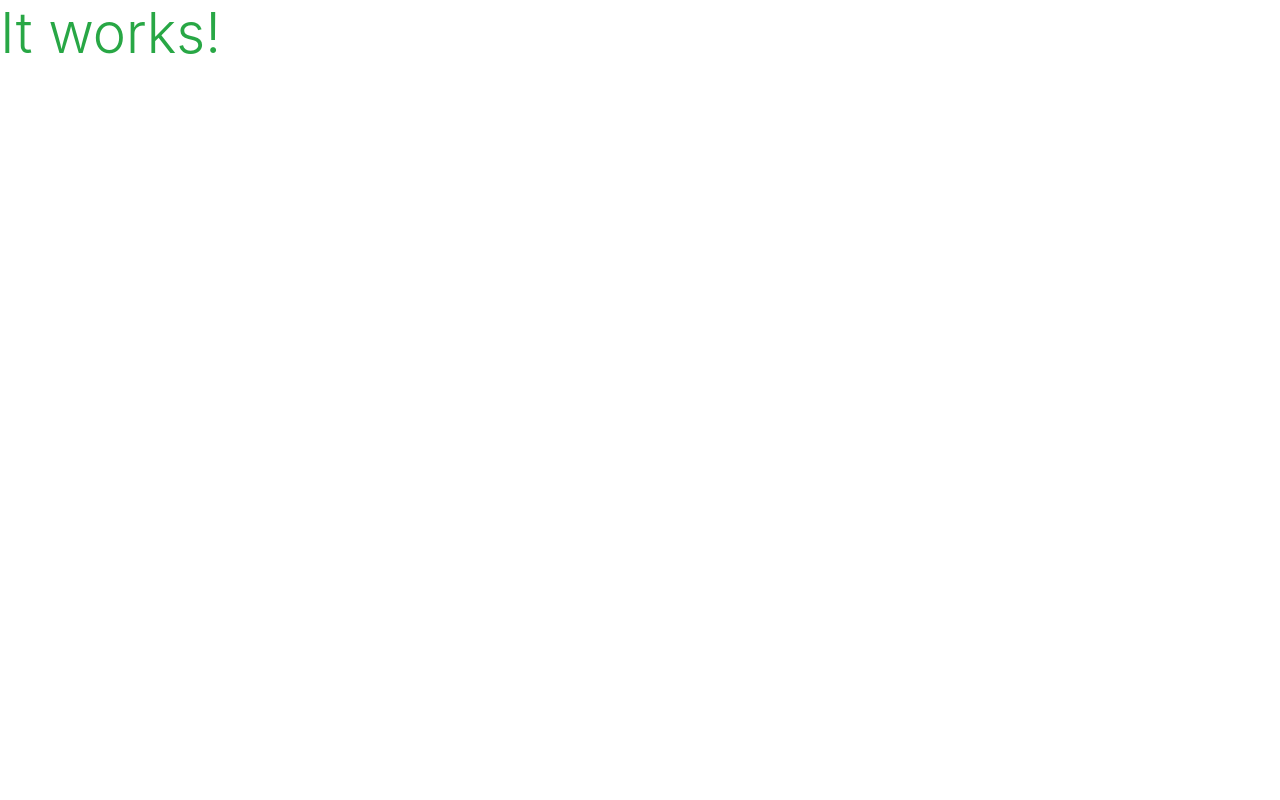
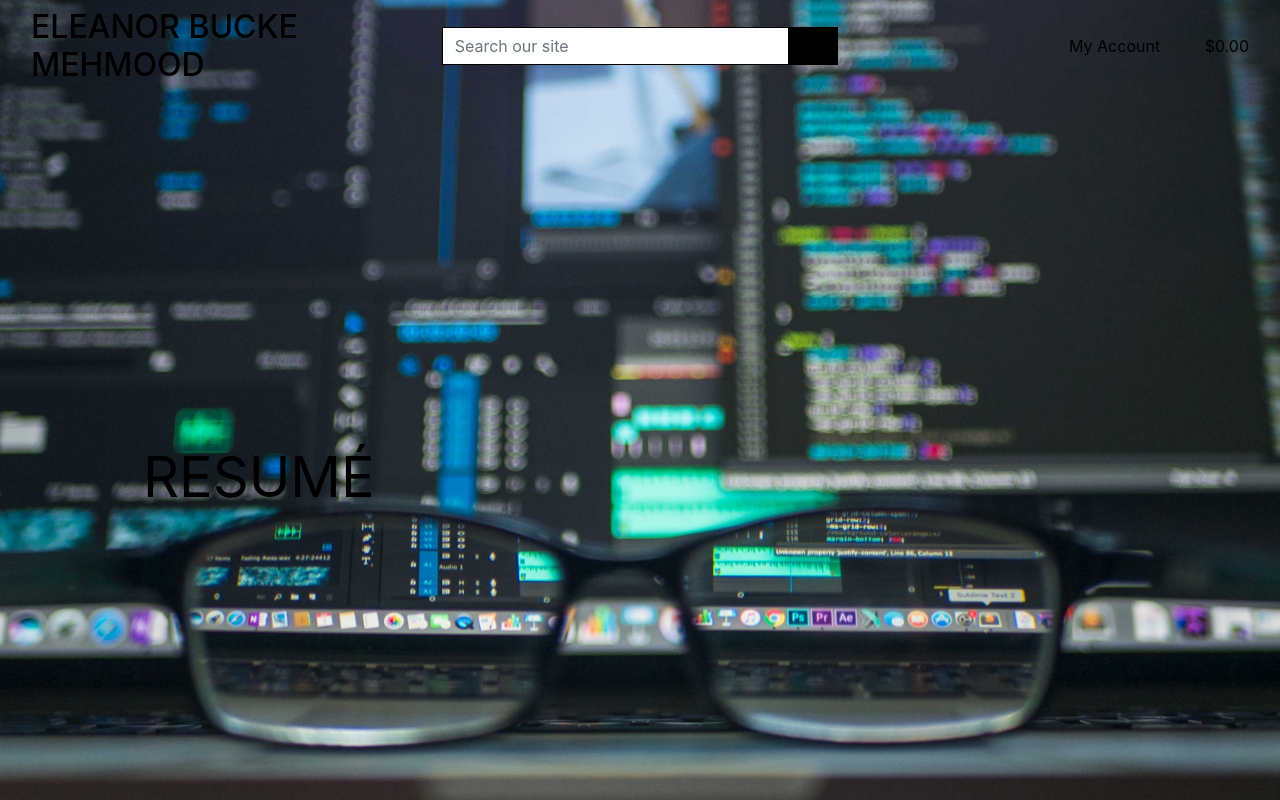
Before and after one commit to eleanorbucke21/resume-public, a Django app: page / in a window 1280 px wide. Before the commit the page is almost empty. Run offline with Django 3.2, Linux system fonts and the light colour scheme; some libraries are stand-ins or nearby versions.

Commit message:
Added static and media files directory

```diff
--- a/home/templates/home/index.html
+++ b/home/templates/home/index.html
@@ -1,6 +1,24 @@
 {% extends "base.html" %}
 {% load static %}
 
+{% block page_header %}
+    <div class="container header-container">
+        <div class="row">
+            <div class="col"></div>
+        </div>
+    </div>
+{% endblock %}
+
 {% block content %}
-    <h1 class="display-4 text-success">It works!</h1>
+    <div class="container h-100">
+        <div class="row h-100">
+            <div class="col-7 col-md-6 my-auto">
+                <h1 class="display-4 logo-font text-black">
+                <strong>
+                    Resumé
+                </strong>
+                </h1>
+            </div>
+        </div>
+    </div>
 {% endblock %}
--- a/resume/settings.py
+++ b/resume/settings.py
@@ -147,6 +147,10 @@ USE_TZ = True
 # https://docs.djangoproject.com/en/3.2/howto/static-files/
 
 STATIC_URL = '/static/'
+STATICFILES_DIRS = (os.path.join(BASE_DIR, 'static'),)
+
+MEDIA_URL = '/media/'
+MEDIA_ROOT = os.path.join(BASE_DIR, 'media')
 
 # Default primary key field type
 # https://docs.djangoproject.com/en/3.2/ref/settings/#default-auto-field
--- a/resume/urls.py
+++ b/resume/urls.py
@@ -15,9 +15,11 @@ Including another URLconf
 """
 from django.contrib import admin
 from django.urls import path, include
+from django.conf import settings
+from django.conf.urls.static import static
 
 urlpatterns = [
     path('admin/', admin.site.urls),
     path('accounts/', include('allauth.urls')),
     path('', include('home.urls')),
-]
+] + static(settings.MEDIA_URL, document_root=settings.MEDIA_ROOT)
--- /dev/null
+++ b/static/css/base.css
@@ -0,0 +1,109 @@
+/* Google Font */
+@import url('https://fonts.googleapis.com/css2?family=Montserrat:wght@300&family=Oswald&display=swap');
+
+
+* {
+    margin: 0;
+    padding: 0;
+    border: none;
+    box-sizing: border-box;
+}
+
+body {
+    background: url('media/pexels-kevin-ku.jpg') no-repeat center center fixed;
+    background-size: cover;
+    height: calc(100vh - 164px);
+    font:'Monserrat';
+}
+
+.color-black {
+    color: #000000;
+}
+
+.color-dark-gray {
+    color: #535453;
+}
+
+.color-red {
+    color: #F80A0A;
+}
+
+.color-yellow {
+    color: #FFC861;
+}
+
+.color-gray-white {
+    color: #F2F2F2;
+}
+
+
+/* from Bulma */
+.icon {
+    align-items: center;
+    display: inline-flex;
+    justify-content: center;
+    height: 1.5rem;
+    width: 1.5rem;
+}
+
+.logo-font {
+    text-transform: uppercase;
+    font: 'Oswald';
+}
+
+.main-logo-link {
+    width: fit-content;
+}
+
+.shop-now-button {
+    background: black;
+    color: white;
+    min-width: 260px;
+}
+
+.btn-black {
+    background: black;
+    color: white;
+}
+
+.shop-now-button:hover,
+.shop-now-button:active,
+.shop-now-button:focus,
+.btn-black:hover,
+.btn-black:active,
+.btn-black:focus {
+    background: #222;
+    color: white;
+}
+
+.text-black {
+    color: #000 !important;
+}
+
+.border-black {
+    border: 1px solid black !important;
+}
+
+/* -------------------------------- Media Queries */
+
+/* Slightly larger container on xl screens */
+@media (min-width: 1200px) {
+  .container {
+    max-width: 80%;
+  }
+}
+
+/* fixed top navbar only on medium and up */
+@media (min-width: 992px) {
+    .fixed-top-desktop-only {
+        position: fixed;
+        top: 0;
+        right: 0;
+        left: 0;
+        z-index: 1030;
+    }
+
+    .header-container {
+        padding-top: 164px;
+    }
+}
--- a/templates/base.html
+++ b/templates/base.html
@@ -7,7 +7,6 @@
     {% block meta %}
         <meta http-equiv="X-UA-Compatible" content="ie=edge">
         <meta charset="utf-8">
-        <meta name="viewport" content="width=device-width, initial-scale=1, shrink-to-fit=no">
     {% endblock %}
 
     {% block extra_meta %}
@@ -18,6 +17,8 @@
     {% endblock %}
 
     {% block extra_css %}
+    <link rel="stylesheet" href="https://stackpath.bootstrapcdn.com/bootstrap/4.4.1/css/bootstrap.min.css" integrity="sha384-Vkoo8x4CGsO3+Hhxv8T/Q5PaXtkKtu6ug5TOeNV6gBiFeWPGFN9MuhOf23Q9Ifjh" crossorigin="anonymous">
+    <link rel="stylesheet" href="{% static 'css/base.css' %}">
     {% endblock %}
 
     {% block corejs %}
@@ -29,10 +30,70 @@
     {% block extra_js %}
     {% endblock %}
 
-    <title>Boutique Ado {% block extra_title %}{% endblock %}</title>
+    <title>Resumé{% block extra_title %}{% endblock %}</title>
   </head>
   <body>
-    <header class="container-fluid fixed-top"></header>
+    <header class="container-fluid fixed-top">
+        <div class="row">
+            <div class="col-12 col-lg-4 my-auto py-1 py-lg-0 text-center text-lg-left">
+                <a href="{% url 'home' %}" class="nav-link main-logo-link">
+                    <h2 class="logo-font text-black my-0">Eleanor Bucke Mehmood</h2>
+                </a>
+            </div>
+            <div class="col-12 col-lg-4 my-auto py-1 py-lg-0">
+                <form method="GET" action="">
+                    <div class="input-group w-100">
+                        <input class="form-control border border-black rounded-0" type="text" name="q" placeholder="Search our site">
+                        <div class="input-group-append">
+                            <button class="form-control btn btn-black border border-black rounded-0" type="submit">
+                                <span class="icon">
+                                    <i class="fas fa-search"></i>
+                                </span>
+                            </button>
+                        </div>
+                    </div>
+                </form>
+            </div>
+            <div class="col-12 col-lg-4 my-auto py-1 py-lg-0">
+                <ul class="list-inline list-unstyled text-center text-lg-right my-0">
+                    <li class="list-inline-item dropdown">
+                        <a class="text-black nav-link" href="#" id="user-options" data-toggle="dropdown" aria-haspopup="true" aria-expanded="false">
+                            <div class="text-center">
+                                <div><i class="fas fa-user fa-lg"></i></div>
+                                <p class="my-0">My Account</p>
+                            </div>
+                        </a>
+                        <div class="dropdown-menu border-0" aria-labelledby="user-options">
+                            {% if request.user.is_authenticated %}
+                                {% if request.user.is_superuser %}
+                                    <a href="" class="dropdown-item">Product Management</a>
+                                {% endif %}
+                                <a href="" class="dropdown-item">My Profile</a>
+                                <a href="{% url 'account_logout' %}" class="dropdown-item">Logout</a>
+                            {% else %}
+                                <a href="{% url 'account_signup' %}" class="dropdown-item">Register</a>
+                                <a href="{% url 'account_login' %}" class="dropdown-item">Login</a>
+                            {% endif %}
+                        </div>
+                    </li>
+                    <li class="list-inline-item">
+                        <a class="{% if grand_total %}text-info font-weight-bold{% else %}text-black{% endif %} nav-link" href="">
+                            <div class="text-center">
+                                <div><i class="fas fa-shopping-bag fa-lg"></i></div>
+                                <p class="my-0">
+                                    {% if grand_total %}
+                                        ${{ grand_total|floatformat:2 }}
+                                    {% else %}
+                                        $0.00
+                                    {% endif %}
+                                </p>
+                            </div>
+                        </a>
+                    </li>
+                </ul>
+            </div>
+        </div>
+    </header>
 
     {% if messages %}
         <div class="message-container"></div>
```
Also changed, not shown: media/pexels-kevin-ku.jpg (added).
